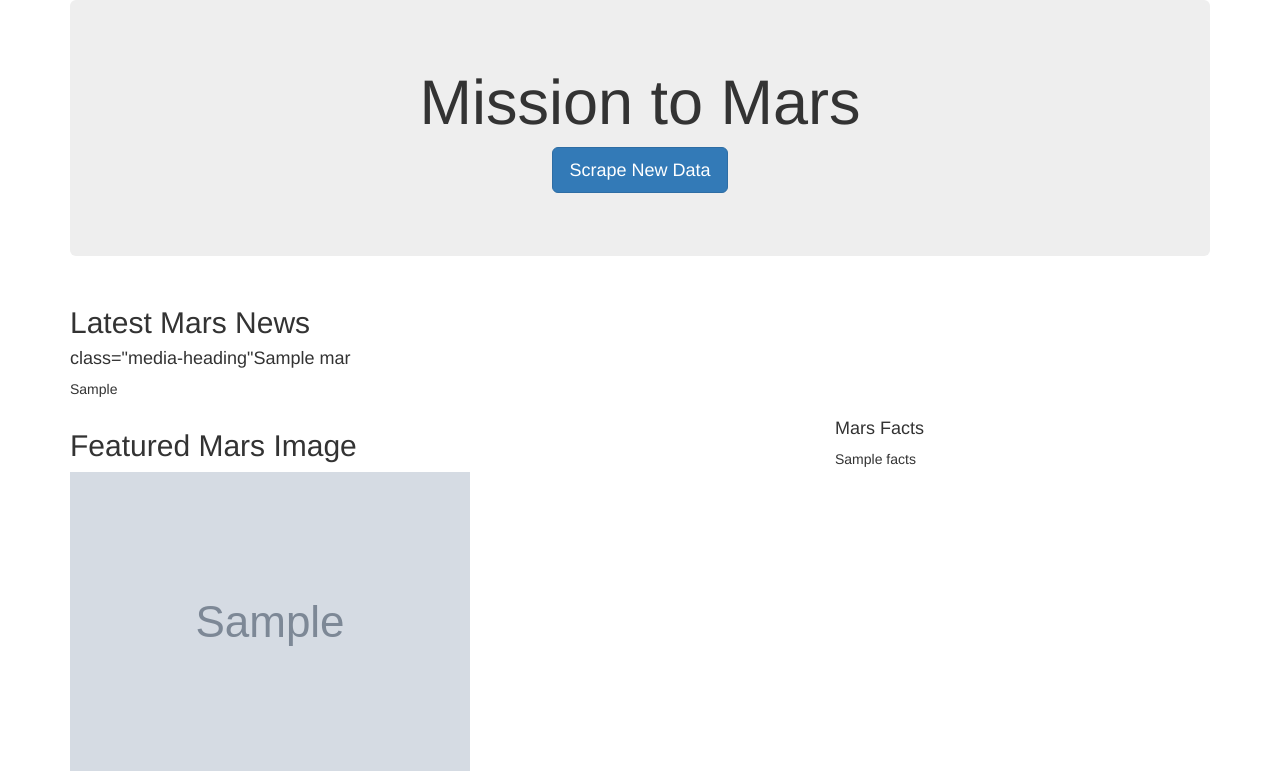
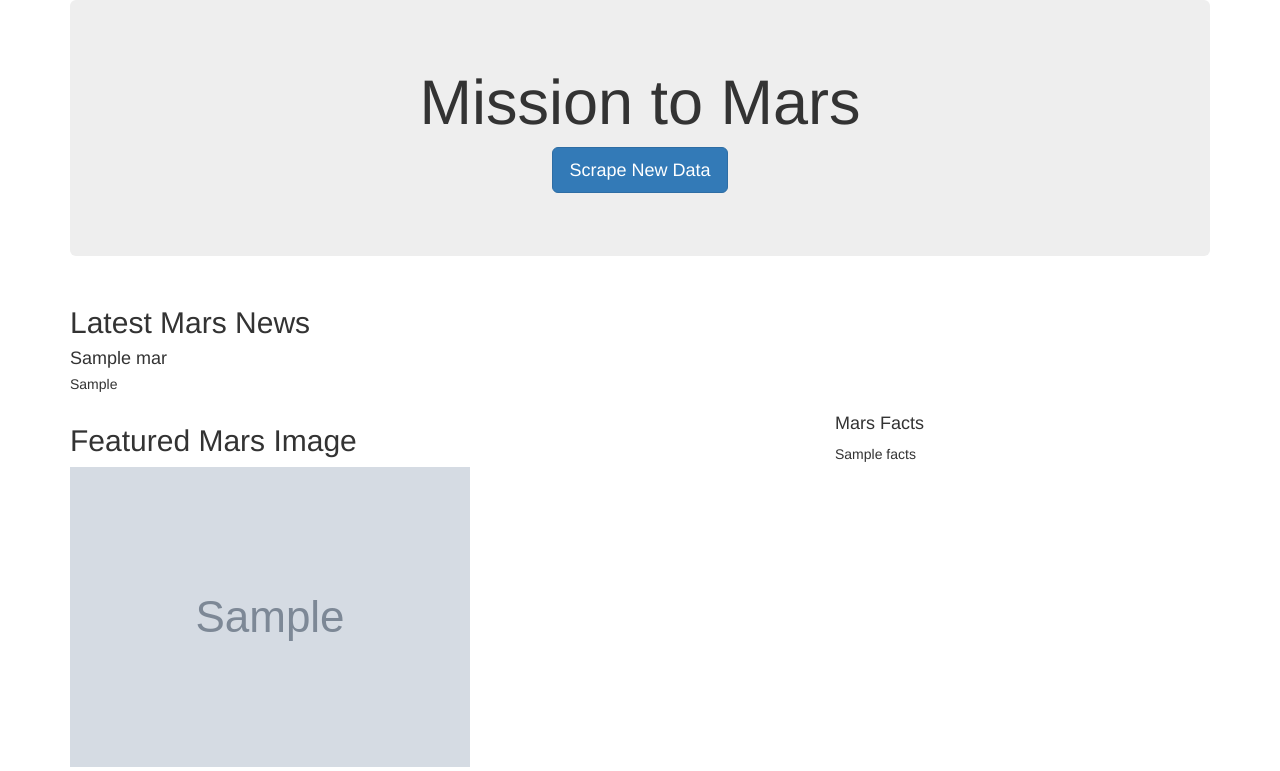
Before and after one commit to HannahEG/Mission-to-Mars, a Flask app: page / in a window 1280 px wide. Shown: the top 771 px of the page. Run offline with Flask 2, Linux system fonts and the light colour scheme; grey boxes marked "Sample" are stand-in pictures; a database or web service that is not in the repository returns one stand-in record (values such as "Sample title"); some libraries are stand-ins or nearby versions.

Commit message:
functional webpage

```diff
--- a/templates/index.html
+++ b/templates/index.html
@@ -23,7 +23,7 @@
                     <div class="media">
                         <div class="media-body">
                             <h2>Latest Mars News</h2>
-                        <h4> class="media-heading"{{mars.news_title}}</h4>
+                            <h4 class="media-heading">{{mars.news_title}}</h4>
                             <p>{{ mars.news_paragraph }}</p>
                         </div>
                     </div>
```
Lines whose indentation alone changed are shown as unchanged.
